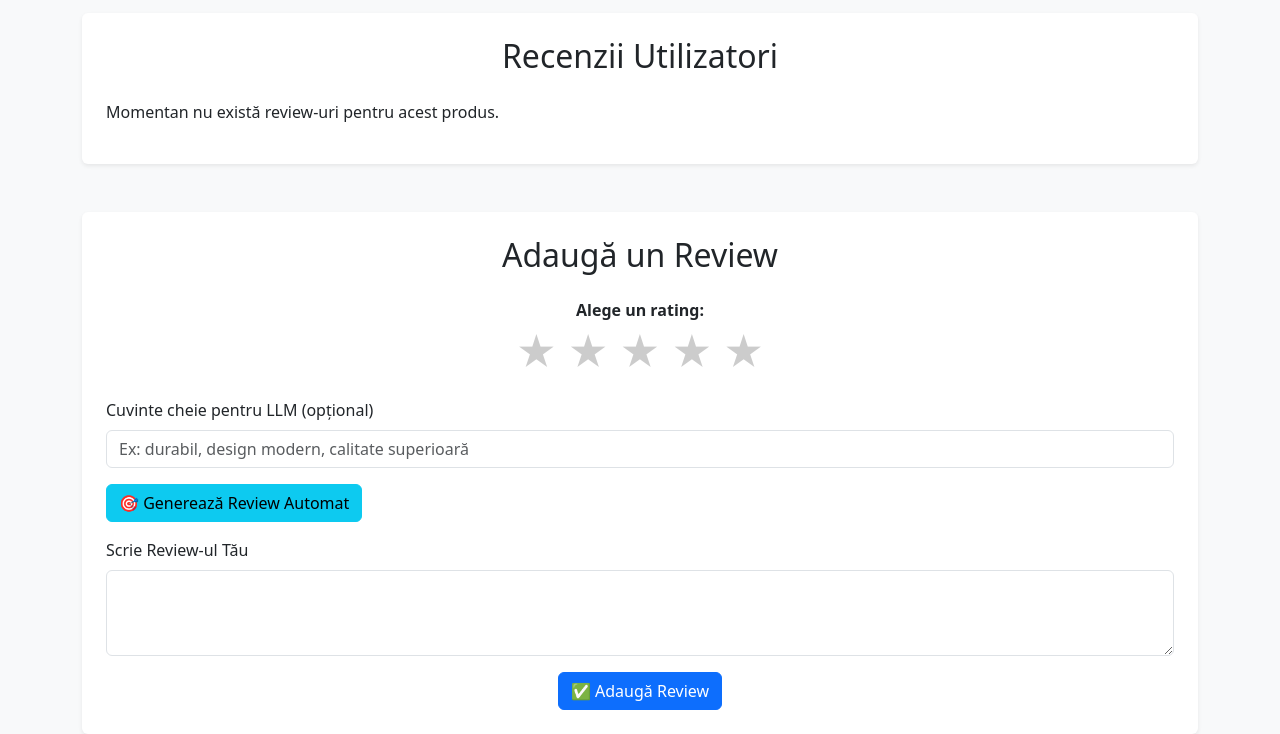
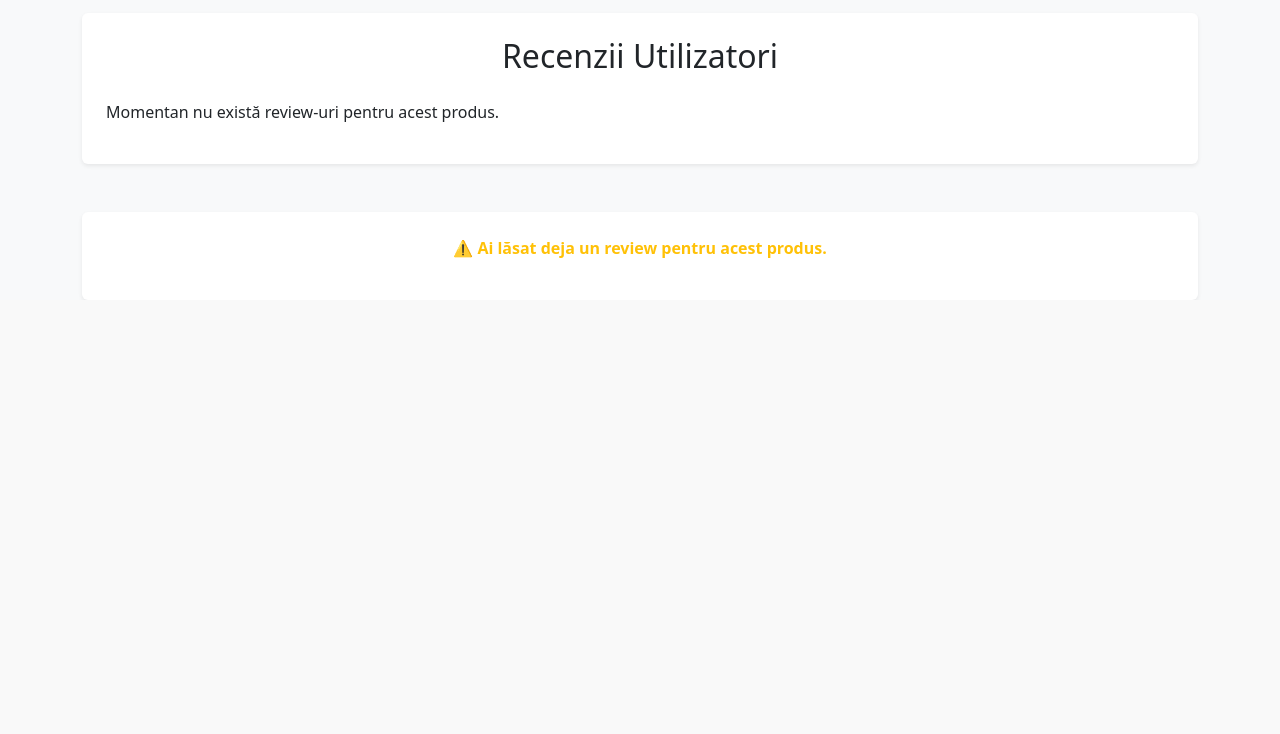
Before and after one commit to lzrwilliam/MarketPlacePlatform-using-LLM, a Flask app: template templates/view_product.html in a window 1280 px wide. Shown: the part 823-1557 px from the top of the page. After the commit the page ends 1081 px from the top, so only its background shows below. Run offline with Flask 3, Linux system fonts and the light colour scheme; the template is opened without the code that fills it: values that come from a table or form of the project are taken from there, most other values are stand-ins (such as "Sample title", 1, 10 or a date in 2020).

Commit message:
review improved

```diff
--- a/app.py
+++ b/app.py
@@ -319,6 +319,10 @@ def view_product(product_id):
     start_time = datetime.now(timezone.utc)
     session['start_time'] = start_time.timestamp()
 
+    has_purchased = PurchaseHistory.query.filter_by(user_id=session["user_id"], product_id=product_id).first() is not None
+
+    already_reviewed = Review.query.filter_by(user_id=session["user_id"], product_id=product_id).first() is not None
+
 
     personalized_description = generate_personalized_description(product.name, product.category, session["user_id"])
     similar_products = get_content_based_recommendations(product)
@@ -327,7 +331,8 @@ def view_product(product_id):
     db.session.add(new_interaction)
     db.session.commit()
 
-    return render_template("view_product.html", product=product, personalized_description=personalized_description, similar_products=similar_products)
+    return render_template("view_product.html", product=product, personalized_description=personalized_description, similar_products=similar_products, has_purchased=has_purchased, already_reviewed=already_reviewed)
+
 
 @app.route("/purchase/<int:product_id>")
 def purchase_product(product_id):
--- a/templates/view_product.html
+++ b/templates/view_product.html
@@ -47,9 +47,7 @@
         {% for review in product.reviews %}
         <div class="card mb-3 border-0 shadow-sm">
             <div class="card-body">
-                <p>
-                    <strong>⭐ Rating: {{ review.rating }} / 5</strong>
-                </p>
+                <p><strong>⭐ Rating: {{ review.rating }} / 5</strong></p>
                 <p><em>{{ review.content }}</em></p>
                 <small class="text-muted">Review de: {{ review.user.username }} la {{ review.created_at.strftime('%d %B %Y') }}</small>
             </div>
@@ -60,24 +58,26 @@
     {% endif %}
 </div>
 
-<!-- Adăugare Review -->
+<!-- Adăugare Review - Doar dacă a cumpărat produsul și nu a lăsat deja review -->
+{% if has_purchased and not already_reviewed %}
 <div class="container mt-5 p-4 bg-white shadow-sm rounded">
     <h2 class="text-center mb-4">Adaugă un Review</h2>
     <form method="POST" action="{{ url_for('add_review', product_id=product.id) }}">
 
+        <!-- Steluțe pentru rating -->
         <div class="mb-3 text-center">
             <label for="rating"><strong>Alege un rating:</strong></label>
             <div class="rating-stars" id="rating-stars">
+                <input type="radio" name="rating" value="1" id="star1" required>
+                <label for="star1" onclick="setRating(1)">&#9733;</label>
+                <input type="radio" name="rating" value="2" id="star2">
+                <label for="star2" onclick="setRating(2)">&#9733;</label>
+                <input type="radio" name="rating" value="3" id="star3">
+                <label for="star3" onclick="setRating(3)">&#9733;</label>
+                <input type="radio" name="rating" value="4" id="star4">
+                <label for="star4" onclick="setRating(4)">&#9733;</label>
                 <input type="radio" name="rating" value="5" id="star5">
                 <label for="star5" onclick="setRating(5)">&#9733;</label>
-                <input type="radio" name="rating" value="4" id="star4">
-                <label for="star4" onclick="setRating(4)">&#9733;</label>
-                <input type="radio" name="rating" value="3" id="star3">
-                <label for="star3" onclick="setRating(3)">&#9733;</label>
-                <input type="radio" name="rating" value="2" id="star2">
-                <label for="star2" onclick="setRating(2)">&#9733;</label>
-                <input type="radio" name="rating" value="1" id="star1">
-                <label for="star1" onclick="setRating(1)">&#9733;</label>
             </div>
         </div>
 
@@ -102,6 +102,17 @@
         </div>
     </form>
 </div>
+{% elif not has_purchased %}
+<div class="container mt-5 p-4 bg-white shadow-sm rounded text-center">
+    <p class="text-danger"><strong>❌ Nu poți lăsa un review fără să fi cumpărat produsul.</strong></p>
+</div>
+{% elif already_reviewed %}
+<div class="container mt-5 p-4 bg-white shadow-sm rounded text-center">
+    <p class="text-warning"><strong>⚠️ Ai lăsat deja un review pentru acest produs.</strong></p>
+</div>
+{% endif %}
+
+<!-- Stilizare pentru Rating cu Steluțe -->
 <style>
 .rating-stars {
     direction: ltr;
@@ -117,38 +128,45 @@
 
 .rating-stars label {
     cursor: pointer;
-        color: #ccc; /* Gri implicit */
+    color: #ccc;
     transition: color 0.3s ease;
 }
 
-    /* Hover - doar la hover */
+/* Culoare gri implicită */
 .rating-stars label:hover,
 .rating-stars label:hover ~ label {
     color: gold;
 }
 
-    /* Selectat - doar când se alege ratingul */
+/* Selectat corect de la stânga la dreapta */
 .rating-stars input:checked + label,
 .rating-stars input:checked + label ~ label {
     color: gold;
 }
 </style>
+
+<!-- Script pentru Funcționalitate Steluțe și Generare LLM -->
 <script>
+function setRating(rating) {
+    const stars = document.querySelectorAll('.rating-stars label');
+    stars.forEach((star, index) => {
+        star.style.color = index < rating ? 'gold' : '#ccc';
+    });
+    document.getElementById('star' + rating).checked = true;
+}
+
 async function generateReview() {
+    const rating = document.querySelector('input[name="rating"]:checked')?.value;
     const keywords = document.getElementById('keywords').value;
-        const rating = document.querySelector('input[name="rating"]:checked')?.value;
 
     if (!rating) {
-            alert("Selectează un rating înainte de a genera review-ul!");
+        alert("Selectează un rating înainte de a genera un review!");
         return;
     }
 
-        try {
     const response = await fetch("{{ url_for('generate_review', product_id=product.id) }}", {
         method: "POST",
-                headers: {
-                    "Content-Type": "application/json"
-                },
+        headers: { "Content-Type": "application/json" },
         body: JSON.stringify({ rating: rating, keywords: keywords })
     });
 
@@ -158,45 +176,6 @@
     } else {
         alert("A apărut o eroare la generarea review-ului.");
     }
-        } catch (error) {
-            alert("Eroare la generarea review-ului.");
-            console.error(error);
-        }
-    }
-
-    function setRating(rating) {
-    const stars = document.querySelectorAll('.rating-stars label');
-    stars.forEach((star, index) => {
-        if (index < rating) {
-            star.style.color = 'gold';
-        } else {
-            star.style.color = '#ccc';
-        }
-    });
-    document.getElementById('star' + rating).checked = true;
 }
 </script>
-
-<!-- Script pentru Monitorizarea Timpului Petrecut pe Pagină -->
-<script>
-    var startTime = new Date().getTime();
-
-    window.addEventListener('beforeunload', async function() {
-        var endTime = new Date().getTime();
-        var timeSpent = (endTime - startTime) / 1000;
-
-        try {
-            await fetch('/track_time/{{ product.id }}', {
-                method: 'POST',
-                headers: {
-                    'Content-Type': 'application/json'
-                },
-                body: JSON.stringify({ "time_spent": timeSpent })
-            });
-        } catch (error) {
-            console.error('Eroare la trimiterea datelor de timp:', error);
-        }
-    });
-</script>
 {% endblock %}
-</body>
```
Also changed, not shown: database.db. Lines whose indentation alone changed are shown as unchanged.
